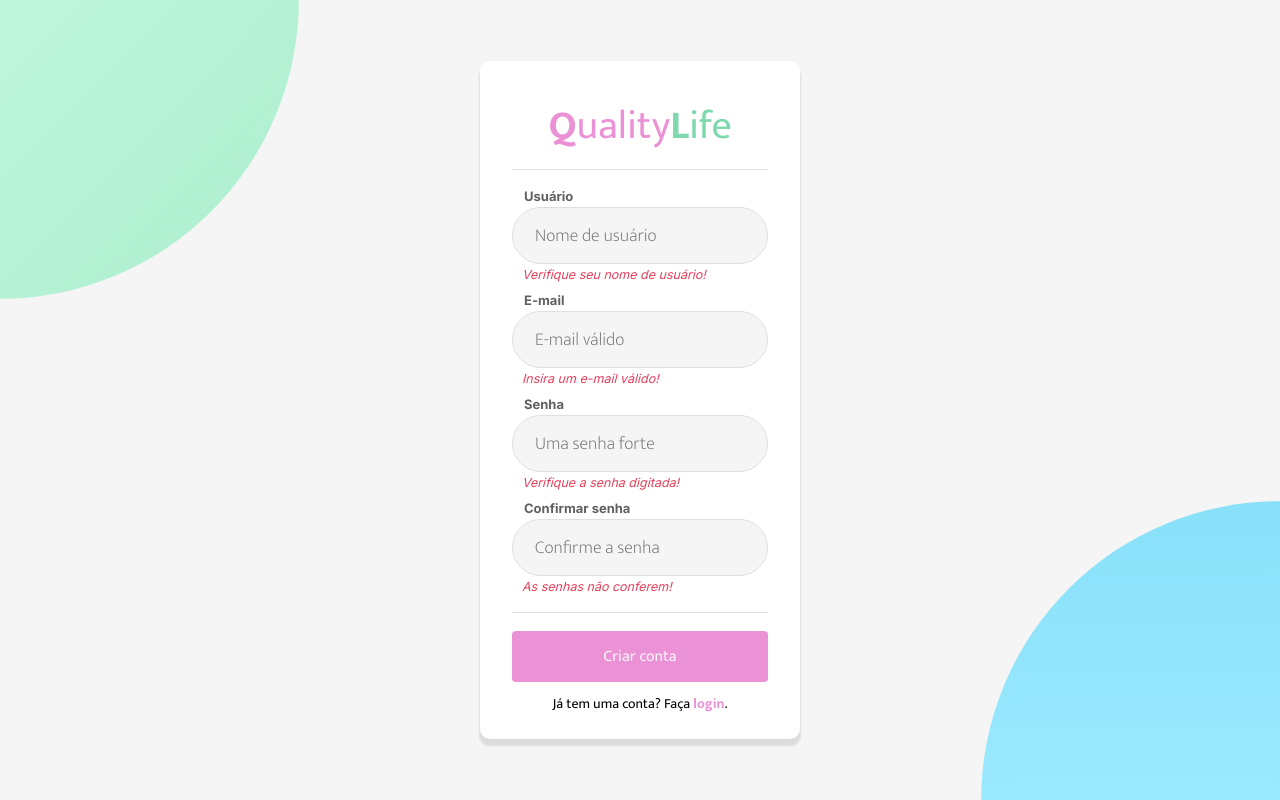
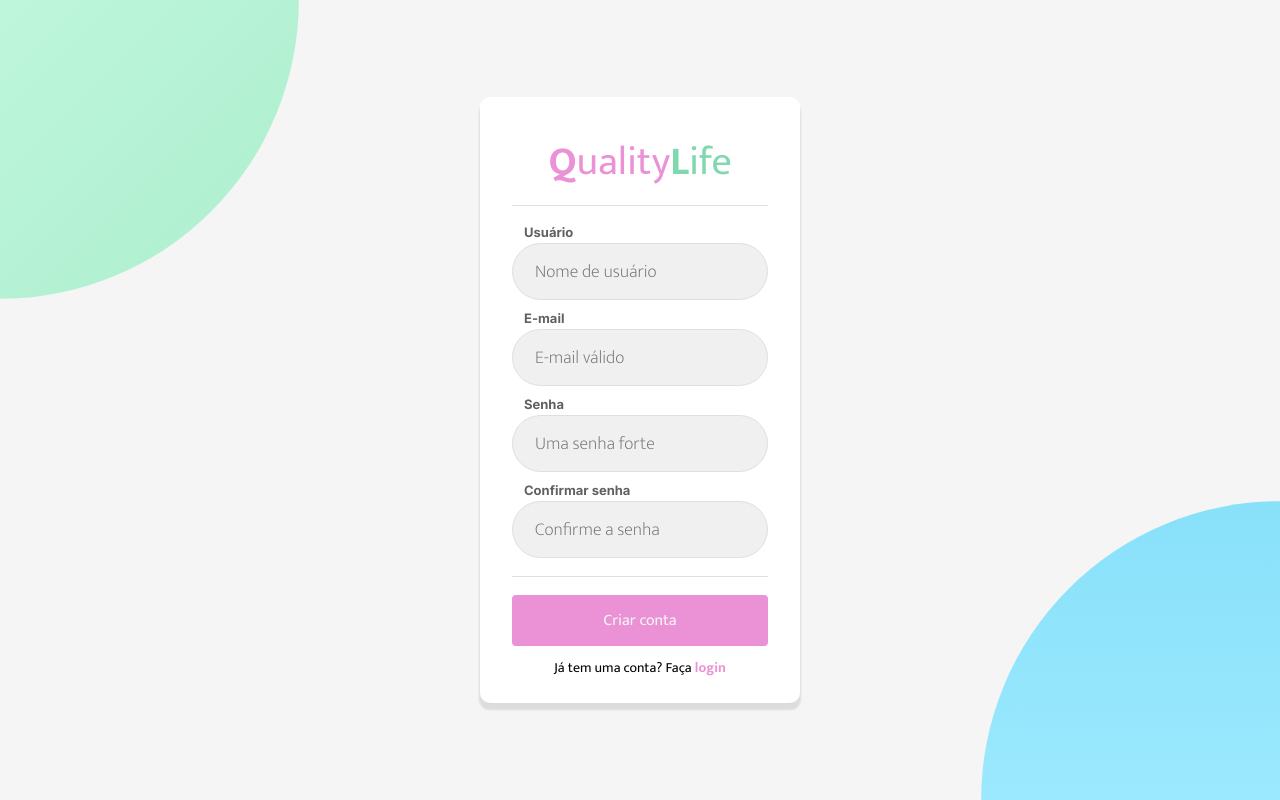
Before and after one commit to nittts/quality-life, a React (Create React App) app: page /register in a window 1280 px wide. Built offline with nearby package versions, Linux system fonts and the light colour scheme.

Commit message:
feat/add Input component to register page

```diff
--- a/src/components/Input/index.jsx
+++ b/src/components/Input/index.jsx
@@ -1,20 +1,16 @@
 import { Container, InputContainer } from "./style";
 
-function Input({ label, icon: Icon, register, name, error, ...rest }){
+function Input({ label, icon: Icon, register, name, error, ...rest }) {
   return (
     <Container>
-    <div>
-      {label}
-    </div>
-    <InputContainer isErrored={!!error}>
-      {Icon && <Icon size={20} />}
-      <input {...register(name)} {...rest} />
-    </InputContainer>
-    <div>
-      {!!error && <span> - {error}</span>}
-    </div>
-  </Container>
-);
+      <label>{label}</label>
+      <InputContainer isErrored={!!error}>
+        {Icon && <Icon size={14} />}
+        <input {...register(name)} {...rest} />
+      </InputContainer>
+      <div>{!!error && <span>{error}</span>}</div>
+    </Container>
+  );
 }
 
 export default Input;
--- a/src/components/Input/style.js
+++ b/src/components/Input/style.js
@@ -1,45 +1,71 @@
-import styled from "styled-components";
-import { css } from "styled-components";
+import styled, { css } from "styled-components";
 
 export const Container = styled.div`
-  text-align: left;
-  div {
+  display: flex;
+  flex-direction: column;
+  text-shadow: 0 3px 6px 2px rgba(0, 0, 0, 0.2);
+
+  label {
+    color: var(--color-gray-5);
+    font-weight: 600;
+    text-indent: 12px;
+    font-size: 13px;
+    margin-bottom: 3px;
+  }
+
+  div:nth-child(3) {
     span {
       font-size: 12px;
       color: var(--negative);
+
+      margin-top: 3px;
+      font-size: 12.5px;
+      padding-left: 12px;
+      color: var(--negative);
+      font-style: italic;
     }
   }
 `;
 
 export const InputContainer = styled.div`
-background: var(--color-gray-3);
+  padding-left: 12px;
+  display: flex;
+  align-items: center;
+  overflow: hidden;
+  font-size: 15px;
+  border: 1px solid var(--color-gray-4);
   border-radius: 32px;
   color: var(--color-gray-5);
-padding: 12px 10px;
-text-indent: 24px;
+  background: var(--color-gray-3);
   outline: none;
-width: 100%;
-display: flex;
-transition: 0.4s;
-${(props) =>
-  props.isErrored &&
+  transition: border 0.7s ease-in-out;
+
+  input {
+    flex: 1 0 auto;
+    padding: 13px 10px 12px 10px;
+    background: transparent;
+    outline: none;
+    border: none;
+    font-size: 18px;
+    font-weight: 100;
+
+    :-webkit-autofill {
+      -webkit-background-clip: text;
+    }
+  }
+
+  svg {
+    stroke-width: 3px;
+    color: var(--color-gray-5);
+    transition: color 0.7s ease-in-out;
+  }
+
+  ${({ isErrored }) =>
+    isErrored &&
     css`
       border-color: var(--negative);
       svg {
         color: var(--negative);
       }
     `}
-input{
-    background: transparent;
-    align-items: center;
-    flex: 1;
-    border: 0;
-    color: var(--color-gray-5);
-    &::placeholder{
-        color: var(--color-gray-5);
-    }
-}
-svg {
-  margin-right: 16px;
-}
 `;
--- /dev/null
+++ b/src/pages/Register/formSchema.js
@@ -0,0 +1,22 @@
+import * as yup from "yup";
+
+const formSchema = yup.object().shape({
+  username: yup
+    .string()
+    .required("Verifique seu nome de usuário!")
+    .min(3, "Mínimo de 3 caracteres!"),
+  email: yup
+    .string()
+    .required("Verifique seu e-mail!")
+    .email("Insira um e-mail válido!"),
+  password: yup
+    .string()
+    .required("Verifique a senha digitada!")
+    .min(6, "Mínimo de 6 caracteres!"),
+  passwordConfirm: yup
+    .string()
+    .required("Confirme a sua senha!")
+    .oneOf([yup.ref("password")], "As senhas não conferem!"),
+});
+
+export default formSchema;
--- a/src/pages/Register/index.jsx
+++ b/src/pages/Register/index.jsx
@@ -1,78 +1,84 @@
 // To do build page
 import { Container } from "./style";
 
-import { useHistory } from "react-router-dom";
+import Input from "../../components/Input";
+
+import { useForm } from "react-hook-form";
+import { yupResolver } from "@hookform/resolvers/yup";
+import formSchema from "./formSchema";
+
+import { Link } from "react-router-dom";
 
 import { FaUser, FaEnvelope, FaLock } from "react-icons/fa";
 
 const Register = () => {
-  const history = useHistory();
+  const {
+    register,
+    handleSubmit,
+    formState: { errors },
+  } = useForm({
+    resolver: yupResolver(formSchema),
+  });
+
+  const submitCallback = (data) => console.log(data);
 
   return (
     <Container>
-      <form onSubmit={(e) => e.preventDefault()}>
+      <form onSubmit={handleSubmit(submitCallback)}>
         <h2>
           Quality<span>Life</span>
         </h2>
 
         <hr />
 
-        <div>
-          <label htmlFor="#username">Usuário</label>
-          <div className="input-container">
-            <FaUser size={14} />
-            <input type="text" name="username" placeholder="Nome de usuário" />
-          </div>
-          <span>Verifique seu nome de usuário!</span>
-        </div>
+        <Input
+          label="Usuário"
+          icon={FaUser}
+          type="text"
+          name="username"
+          placeholder="Nome de usuário"
+          register={register}
+          error={errors.username?.message}
+        />
 
-        <div>
-          <label htmlFor="#email">E-mail</label>
-          <div className="input-container">
-            <FaEnvelope size={14} />
-            <input type="email" name="email" placeholder="E-mail válido" />
-          </div>
-          <span>Insira um e-mail válido!</span>
-        </div>
+        <Input
+          label="E-mail"
+          icon={FaEnvelope}
+          type="email"
+          name="email"
+          placeholder="E-mail válido"
+          register={register}
+          error={errors.email?.message}
+        />
 
-        <div>
-          <label htmlFor="#password">Senha</label>
-          <div className="input-container">
-            <FaLock size={14} />
-            <input
+        <Input
+          label="Senha"
+          icon={FaLock}
           type="password"
           name="password"
           placeholder="Uma senha forte"
+          register={register}
+          error={errors.password?.message}
         />
-          </div>
-          <span>Verifique a senha digitada!</span>
-        </div>
 
-        <div>
-          <label htmlFor="#passwordConfirm">Confirmar senha</label>
-          <div className="input-container">
-            <FaLock size={14} />
-            <input
+        <Input
+          label="Confirmar senha"
+          icon={FaLock}
           type="password"
-              name="passwordConfirme"
+          name="passwordConfirm"
           placeholder="Confirme a senha"
+          register={register}
+          error={errors.passwordConfirm?.message}
         />
-          </div>
-          <span>As senhas não conferem!</span>
-        </div>
 
         <hr />
 
-        <button
-          type="submit"
-          className="primary"
-          onClick={() => history.push("/login")}
-        >
+        <button type="submit" className="primary">
           Criar conta
         </button>
 
         <p>
-          Já tem uma conta? Faça <a href="/login">login</a>.
+          Já tem uma conta? Faça <Link to="/login">login</Link>
         </p>
       </form>
     </Container>
--- a/src/pages/Register/style.js
+++ b/src/pages/Register/style.js
@@ -42,54 +42,6 @@ export const Container = styled.div`
         }
         display: inline-block;
         color: var(--color-primary-3);
-      }
-    }
-
-    > div {
-      display: flex;
-      flex-direction: column;
-      text-shadow: 0 3px 6px 2px rgba(0, 0, 0, 0.2);
-
-      label {
-        color: var(--color-gray-5);
-        font-weight: 600;
-        text-indent: 12px;
-        font-size: 13px;
-        margin-bottom: 3px;
-      }
-
-      div {
-        padding-left: 12px;
-        display: flex;
-        align-items: center;
-        overflow: hidden;
-        font-size: 15px;
-        border: 1px solid var(--color-gray-4);
-        border-radius: 32px;
-        background: var(--color-gray-2);
-      }
-
-      svg {
-        stroke-width: 3px;
-        color: var(--color-gray-5);
-      }
-
-      input {
-        flex: 1 0 auto;
-        padding: 13px 10px 12px 10px;
-        background: transparent;
-        outline: none;
-        border: none;
-        font-size: 18px;
-        font-weight: 100;
-      }
-
-      span {
-        margin-top: 3px;
-        font-size: 12.5px;
-        padding-left: 10px;
-        color: var(--negative);
-        font-style: italic;
       }
     }
 
```
Lines whose indentation alone changed are shown as unchanged.
